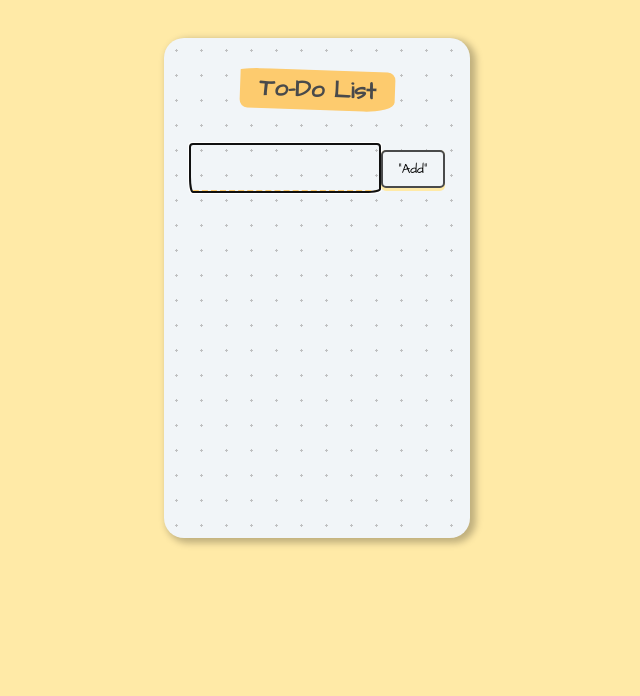
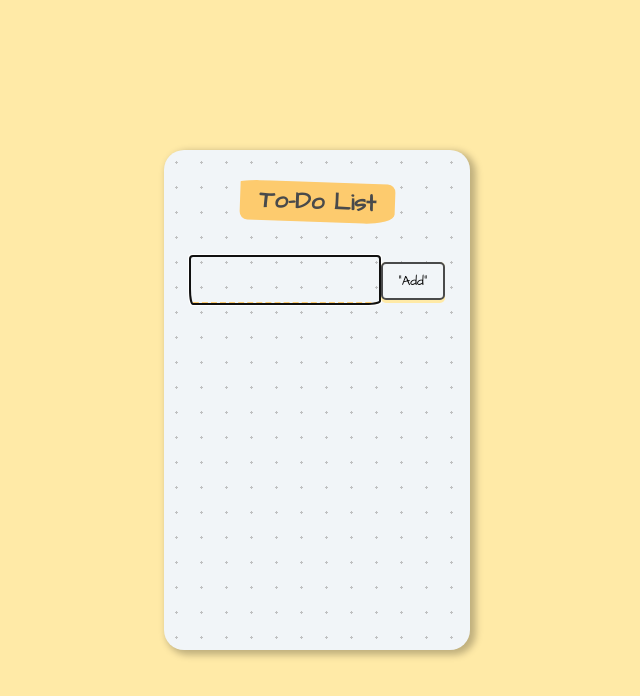
Before and after one commit to Aryan-kumar-mains/To-Do-App, a React (Create React App) app: page / in a window 1280 px wide. Shown: the top 696 px of the page, without its empty margins (323-963 px from the left). Built offline with nearby package versions, Linux system fonts and the light colour scheme.

Commit message:
feat(container): center align the todo list container

```diff
--- a/public/style.css
+++ b/public/style.css
@@ -1,6 +1,5 @@
 body {
   background-color: #ffeaa7;
-    min-height: 70vh;
   padding: 1rem;
   box-sizing: border-box;
   display: flex;
@@ -10,6 +9,10 @@ body {
   font-family: "Architects Daughter", cursive;
   text-align: center;
   font-size: 130%;
+  height: 98vh;
+  display: flex;
+  justify-content: center;
+  align-items: center;
 }
 
 .container {
@@ -73,7 +76,7 @@ body {
   border: 2px solid hsl(198, 1%, 29%);
 }
 
-  .todo-container{
+.todo-container {
   position: relative;
   width: 200px;
 }
@@ -86,7 +89,7 @@ body {
   width: 70%;
 }
 
-.fas{
+.fas {
   position: absolute;
   top: 12px;
   right: 2px;
```
Also changed, not shown: 1 other file (tests, documents, lock files or other folders). Lines whose indentation alone changed are shown as unchanged.
